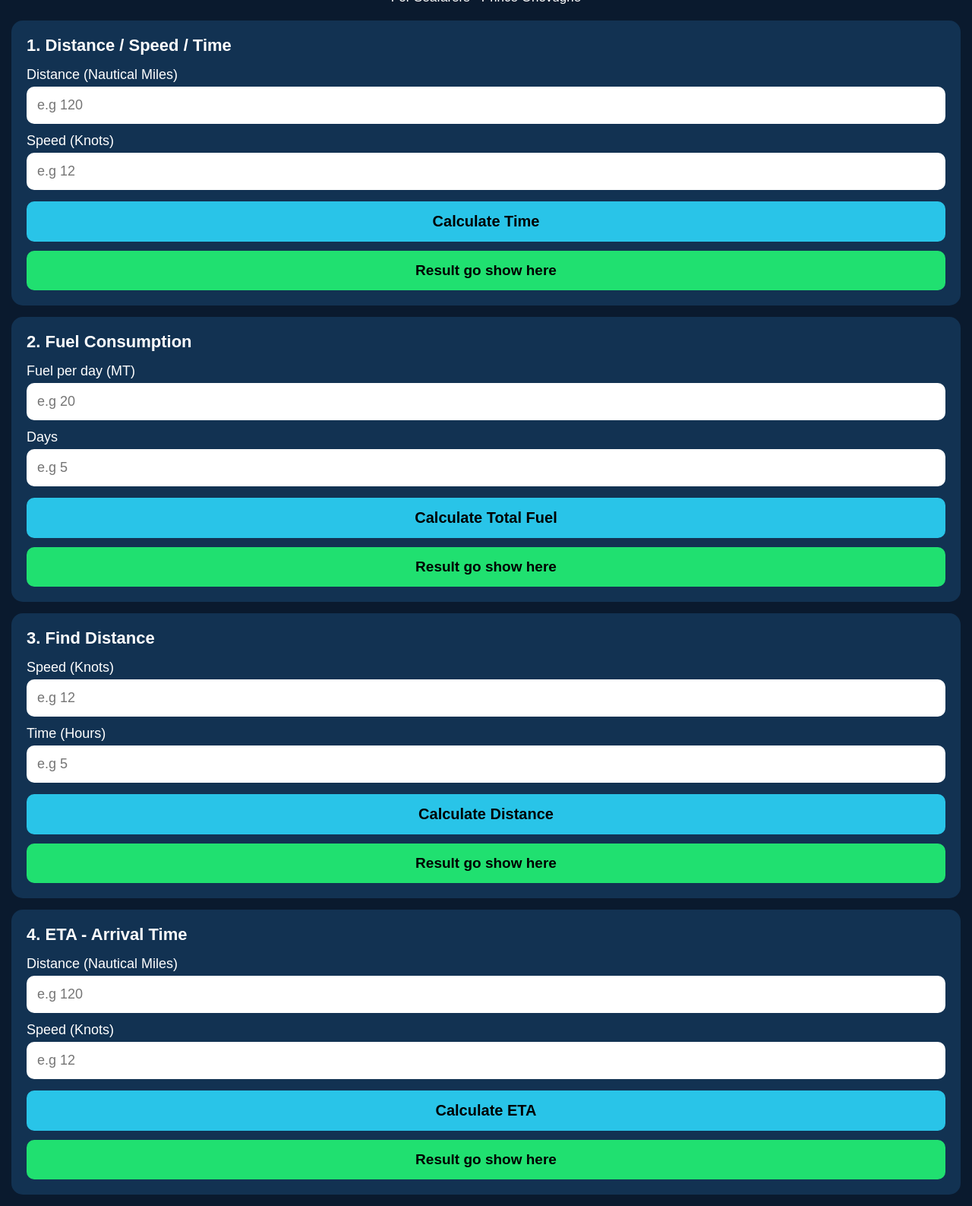
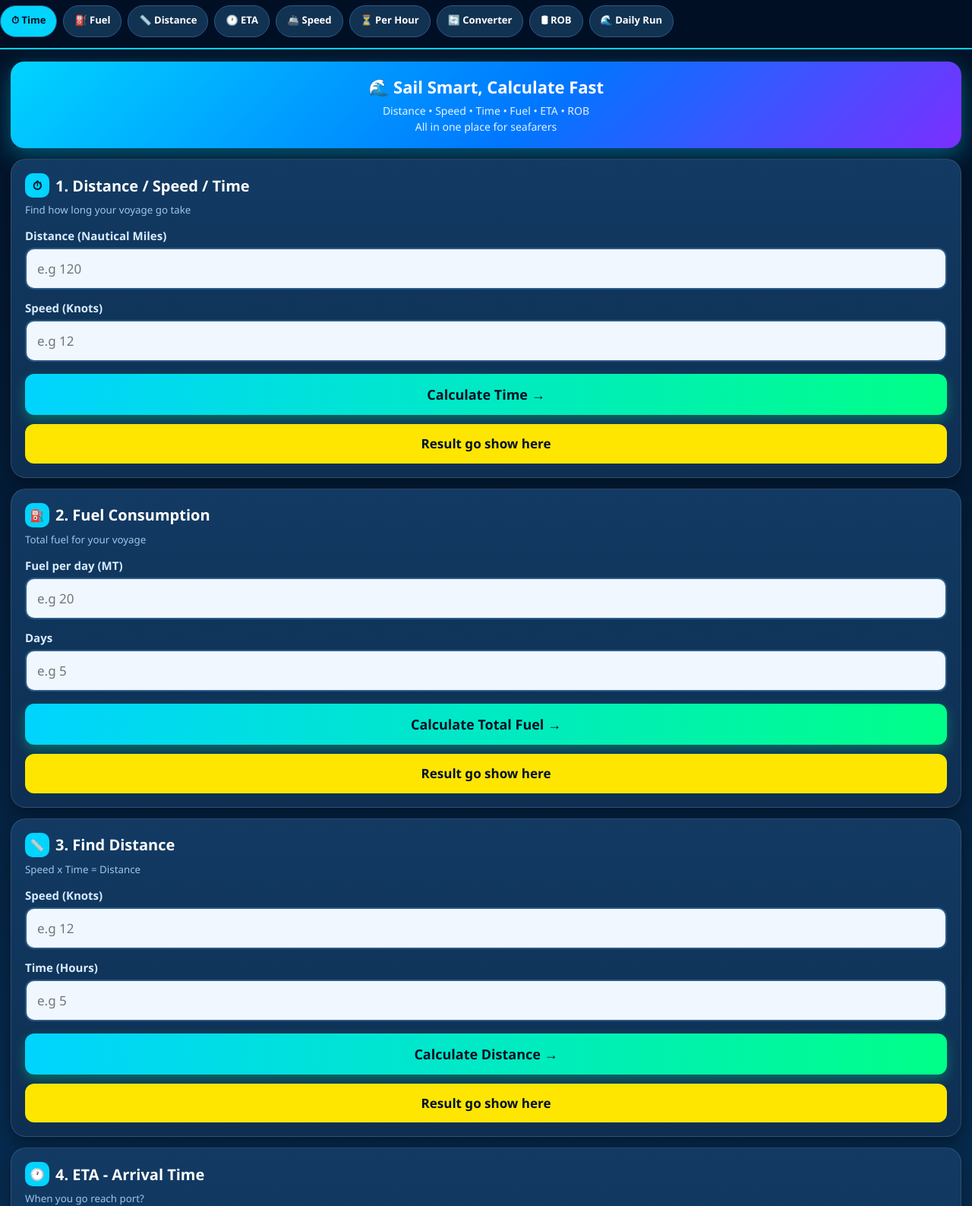
Before and after one commit to princeonovughe100-hub/Nauticalcalculator, a plain HTML site: page index.html in a window 1280 px wide. Shown: the part 86-1673 px from the top of the page at 76% size. Drawn offline with Linux system fonts and the light colour scheme.

Commit message:
Update index.html

```diff
--- a/index.html
+++ b/index.html
@@ -5,120 +5,78 @@
 <meta name="viewport" content="width=device-width, initial-scale=1.0">
 <title>Nautical Calculator - For Seafarers - Prince Onovughe</title>
 <style>
-*{box-sizing:border-box;font-family:Arial,sans-serif}
-body{margin:0;background:#0a1a2e;color:white;padding:15px}
-h1{text-align:center;color:#29c4e8;font-size:38px;margin:10px 0 5px}
-.subtitle{text-align:center;margin:0 0 20px;font-size:17px}
-.card{background:#123252;border-radius:15px;padding:20px;margin-bottom:15px}
-.card h2{margin:0 0 15px;font-size:22px}
-label{display:block;margin:12px 0 5px;font-size:18px}
-input{width:100%;padding:14px;border-radius:10px;border:none;font-size:18px;outline:none}
-.btn{width:100%;padding:15px;border:none;border-radius:10px;background:#29c4e8;font-size:20px;font-weight:bold;margin-top:15px;cursor:pointer}
-.result{width:100%;padding:15px;border:none;border-radius:10px;background:#20e070;color:#000;font-size:19px;font-weight:bold;margin-top:12px;text-align:center}
-.small{text-align:center;color:#ccc;font-size:14px;margin-top:20px;line-height:1.6}
+*{box-sizing:border-box;font-family:'Segoe UI',Arial,sans-serif}
+body{margin:0;background:linear-gradient(180deg,#021024 0%,#062a4d 40%,#0a3d66 100%);color:white;padding:0 14px 30px;min-height:100vh}
+.top{position:sticky;top:0;z-index:10;background:rgba(2,16,36,.92);backdrop-filter:blur(10px);padding:14px 0 10px;margin:0 -14px 16px;text-align:center;border-bottom:2px solid #00d4ff}
+.top h1{margin:0;font-size:34px;background:linear-gradient(90deg,#00d4ff,#ffe600,#00ff88);-webkit-background-clip:text;-webkit-text-fill-color:transparent;font-weight:900;letter-spacing:1px}
+.top p{margin:4px 0 0;color:#bfeaff;font-size:14px}
+.top span{color:#ffe600;font-weight:bold}
+.menu{display:flex;gap:8px;overflow-x:auto;padding:10px 0 4px;scrollbar-width:none}
+.menu a{white-space:nowrap;background:#123252;color:#fff;text-decoration:none;padding:9px 14px;border-radius:999px;font-size:13px;font-weight:700;border:1px solid #2a5a88}
+.menu a.active{background:#00d4ff;color:#021024}
+.hero{background:linear-gradient(135deg,#00d4ff,#0077ff 55%,#7b2fff);border-radius:18px;padding:18px;text-align:center;box-shadow:0 10px 30px rgba(0,212,255,.35);margin-bottom:14px}
+.hero h2{margin:0;font-size:22px}
+.hero p{margin:6px 0 0;opacity:.9;font-size:14px;line-height:1.5}
+.card{background:linear-gradient(180deg,#123a63,#0e2f52);border:1px solid rgba(255,255,255,.12);border-radius:20px;padding:18px;margin-bottom:14px;box-shadow:0 8px 20px rgba(0,0,0,.35)}
+.card h2{margin:0 0 4px;font-size:20px;display:flex;align-items:center;gap:8px}
+.card h2 i{font-style:normal;background:#00d4ff;color:#021024;width:32px;height:32px;display:grid;place-items:center;border-radius:10px;font-size:16px}
+.card small{color:#9fc6e8}
+label{display:block;margin:14px 0 6px;font-size:15px;font-weight:600;color:#d8ecff}
+input{width:100%;padding:14px;border-radius:12px;border:2px solid #2a5a88;background:#f0f7ff;font-size:17px;outline:none;color:#021024}
+input:focus{border-color:#00d4ff;background:#fff}
+.btn{width:100%;padding:15px;border:none;border-radius:12px;background:linear-gradient(90deg,#00d4ff,#00ff88);font-size:18px;font-weight:900;margin-top:16px;cursor:pointer;color:#021024;box-shadow:0 6px 15px rgba(0,255,136,.3)}
+.btn:active{transform:scale(.98)}
+.result{width:100%;padding:14px;border-radius:12px;background:#ffe600;color:#021024;font-size:17px;font-weight:800;margin-top:12px;text-align:center;line-height:1.4}
+.footer{text-align:center;color:#9fc6e8;font-size:13px;line-height:1.7;margin-top:18px}
+.footer b{color:#ffe600}
 </style>
 </head>
 <body>
 
-<h1>Calculator</h1>
-<p class="subtitle">For Seafarers - Prince Onovughe</p>
-
-<div class="card">
-<h2>1. Distance / Speed / Time</h2>
-<label>Distance (Nautical Miles)</label>
-<input type="number" id="dist" placeholder="e.g 120">
-<label>Speed (Knots)</label>
-<input type="number" id="speed" placeholder="e.g 12">
-<button class="btn" onclick="calcTime()">Calculate Time</button>
-<div class="result" id="result1">Result go show here</div>
+<div class="top">
+<h1>⚓ NAUTICAL</h1>
+<p>Calculator • For Seafarers - <span>Prince Onovughe</span></p>
+<div class="menu">
+<a href="#c1" class="active">⏱ Time</a><a href="#c2">⛽ Fuel</a><a href="#c3">📏 Distance</a><a href="#c4">🕐 ETA</a><a href="#c5">🚢 Speed</a><a href="#c6">⏳ Per Hour</a><a href="#c7">🔄 Converter</a><a href="#c8">🛢 ROB</a><a href="#c9">🌊 Daily Run</a>
+</div>
 </div>
 
-<div class="card">
-<h2>2. Fuel Consumption</h2>
-<label>Fuel per day (MT)</label>
-<input type="number" id="fuelDay" placeholder="e.g 20">
-<label>Days</label>
-<input type="number" id="days" placeholder="e.g 5">
-<button class="btn" onclick="calcFuel()">Calculate Total Fuel</button>
-<div class="result" id="result2">Result go show here</div>
+<div class="hero">
+<h2>🌊 Sail Smart, Calculate Fast</h2>
+<p>Distance • Speed • Time • Fuel • ETA • ROB<br>All in one place for seafarers</p>
 </div>
 
-<div class="card">
-<h2>3. Find Distance</h2>
-<label>Speed (Knots)</label>
-<input type="number" id="speed2" placeholder="e.g 12">
-<label>Time (Hours)</label>
-<input type="number" id="time2" placeholder="e.g 5">
-<button class="btn" onclick="calcDist()">Calculate Distance</button>
-<div class="result" id="result3">Result go show here</div>
-</div>
+<div class="card" id="c1"><h2><i>⏱</i> 1. Distance / Speed / Time</h2><small>Find how long your voyage go take</small><label>Distance (Nautical Miles)</label><input type="number" id="dist" placeholder="e.g 120"><label>Speed (Knots)</label><input type="number" id="speed" placeholder="e.g 12"><button class="btn" onclick="calcTime()">Calculate Time →</button><div class="result" id="result1">Result go show here</div></div>
 
-<div class="card">
-<h2>4. ETA - Arrival Time</h2>
-<label>Distance (Nautical Miles)</label>
-<input type="number" id="distEta" placeholder="e.g 120">
-<label>Speed (Knots)</label>
-<input type="number" id="speedEta" placeholder="e.g 12">
-<button class="btn" onclick="calcEta()">Calculate ETA</button>
-<div class="result" id="result4">Result go show here</div>
-</div>
+<div class="card" id="c2"><h2><i>⛽</i> 2. Fuel Consumption</h2><small>Total fuel for your voyage</small><label>Fuel per day (MT)</label><input type="number" id="fuelDay" placeholder="e.g 20"><label>Days</label><input type="number" id="days" placeholder="e.g 5"><button class="btn" onclick="calcFuel()">Calculate Total Fuel →</button><div class="result" id="result2">Result go show here</div></div>
 
-<div class="card">
-<h2>5. Find Speed</h2>
-<label>Distance (Nautical Miles)</label>
-<input type="number" id="dist5" placeholder="e.g 120">
-<label>Time (Hours)</label>
-<input type="number" id="time5" placeholder="e.g 10">
-<button class="btn" onclick="calcSpeed()">Calculate Speed</button>
-<div class="result" id="result5">Result go show here</div>
-</div>
+<div class="card" id="c3"><h2><i>📏</i> 3. Find Distance</h2><small>Speed x Time = Distance</small><label>Speed (Knots)</label><input type="number" id="speed2" placeholder="e.g 12"><label>Time (Hours)</label><input type="number" id="time2" placeholder="e.g 5"><button class="btn" onclick="calcDist()">Calculate Distance →</button><div class="result" id="result3">Result go show here</div></div>
 
-<div class="card">
-<h2>6. Fuel Per Hour</h2>
-<label>Fuel per day (MT)</label>
-<input type="number" id="fuelDay6" placeholder="e.g 24">
-<button class="btn" onclick="calcFuelHour()">Calculate Per Hour</button>
-<div class="result" id="result6">Result go show here</div>
-</div>
+<div class="card" id="c4"><h2><i>🕐</i> 4. ETA - Arrival Time</h2><small>When you go reach port?</small><label>Distance (Nautical Miles)</label><input type="number" id="distEta" placeholder="e.g 120"><label>Speed (Knots)</label><input type="number" id="speedEta" placeholder="e.g 12"><button class="btn" onclick="calcEta()">Calculate ETA →</button><div class="result" id="result4">Result go show here</div></div>
 
-<div class="card">
-<h2>7. Knots to Km/h Converter</h2>
-<label>Speed (Knots)</label>
-<input type="number" id="knot7" placeholder="e.g 12">
-<button class="btn" onclick="calcKnot()">Convert</button>
-<div class="result" id="result7">Result go show here</div>
-</div>
+<div class="card" id="c5"><h2><i>🚢</i> 5. Find Speed</h2><small>Distance / Time = Speed</small><label>Distance (Nautical Miles)</label><input type="number" id="dist5" placeholder="e.g 120"><label>Time (Hours)</label><input type="number" id="time5" placeholder="e.g 10"><button class="btn" onclick="calcSpeed()">Calculate Speed →</button><div class="result" id="result5">Result go show here</div></div>
 
-<div class="card">
-<h2>8. Bunker ROB - Fuel Remaining</h2>
-<label>Total Bunker Onboard (MT)</label>
-<input type="number" id="total8" placeholder="e.g 500">
-<label>Fuel Used So Far (MT)</label>
-<input type="number" id="used8" placeholder="e.g 120">
-<button class="btn" onclick="calcRob()">Calculate ROB</button>
-<div class="result" id="result8">Result go show here</div>
-</div>
+<div class="card" id="c6"><h2><i>⏳</i> 6. Fuel Per Hour</h2><small>Know your hourly burn</small><label>Fuel per day (MT)</label><input type="number" id="fuelDay6" placeholder="e.g 24"><button class="btn" onclick="calcFuelHour()">Calculate Per Hour →</button><div class="result" id="result6">Result go show here</div></div>
 
-<div class="card">
-<h2>9. Daily Distance - 24hrs Run</h2>
-<label>Average Speed (Knots)</label>
-<input type="number" id="speed9" placeholder="e.g 11.5">
-<button class="btn" onclick="calcDaily()">Calculate Daily Run</button>
-<div class="result" id="result9">Result go show here</div>
-</div>
+<div class="card" id="c7"><h2><i>🔄</i> 7. Knots to Km/h Converter</h2><small>Quick unit conversion</small><label>Speed (Knots)</label><input type="number" id="knot7" placeholder="e.g 12"><button class="btn" onclick="calcKnot()">Convert Now →</button><div class="result" id="result7">Result go show here</div></div>
 
-<p class="small">1 knot = 1 nautical mile per hour<br>1 nautical mile = 1.852 km<br>Made for Seafarers by Prince Onovughe</p>
+<div class="card" id="c8"><h2><i>🛢</i> 8. Bunker ROB - Fuel Remaining</h2><small>How much fuel remain for tank?</small><label>Total Bunker Onboard (MT)</label><input type="number" id="total8" placeholder="e.g 500"><label>Fuel Used So Far (MT)</label><input type="number" id="used8" placeholder="e.g 120"><button class="btn" onclick="calcRob()">Calculate ROB →</button><div class="result" id="result8">Result go show here</div></div>
+
+<div class="card" id="c9"><h2><i>🌊</i> 9. Daily Distance - 24hrs Run</h2><small>Your noon-to-noon run</small><label>Average Speed (Knots)</label><input type="number" id="speed9" placeholder="e.g 11.5"><button class="btn" onclick="calcDaily()">Calculate Daily Run →</button><div class="result" id="result9">Result go show here</div></div>
+
+<div class="footer">⚓ <b>Prince Onovughe Nautical Calculator</b><br>1 knot = 1 nautical mile per hour • 1 NM = 1.852 km<br>Made for Seafarers ❤️</div>
 
 <script>
-function calcTime(){let d=parseFloat(document.getElementById('dist').value);let s=parseFloat(document.getElementById('speed').value);if(!d||!s){document.getElementById('result1').innerText="Enter Distance & Speed";return;}let t=d/s;let h=Math.floor(t);let m=Math.round((t-h)*60);document.getElementById('result1').innerText="Time: "+h+" hrs "+m+" mins ("+t.toFixed(2)+" hrs)";}
-function calcFuel(){let f=parseFloat(document.getElementById('fuelDay').value);let dy=parseFloat(document.getElementById('days').value);if(!f||!dy){document.getElementById('result2').innerText="Enter Fuel & Days";return;}document.getElementById('result2').innerText="Total Fuel: "+(f*dy).toFixed(2)+" MT";}
-function calcDist(){let s=parseFloat(document.getElementById('speed2').value);let t=parseFloat(document.getElementById('time2').value);if(!s||!t){document.getElementById('result3').innerText="Enter Speed & Time";return;}let d=s*t;document.getElementById('result3').innerText="Distance: "+d.toFixed(2)+" NM ("+(d*1.852).toFixed(2)+" km)";}
-function calcEta(){let d=parseFloat(document.getElementById('distEta').value);let s=parseFloat(document.getElementById('speedEta').value);if(!d||!s){document.getElementById('result4').innerText="Enter Distance & Speed";return;}let t=d/s;let now=new Date();now.setHours(now.getHours()+t);document.getElementById('result4').innerText="Time: "+t.toFixed(2)+" hrs | ETA: "+now.toLocaleString();}
-function calcSpeed(){let d=parseFloat(document.getElementById('dist5').value);let t=parseFloat(document.getElementById('time5').value);if(!d||!t){document.getElementById('result5').innerText="Enter Distance & Time";return;}document.getElementById('result5').innerText="Speed: "+(d/t).toFixed(2)+" Knots";}
-function calcFuelHour(){let f=parseFloat(document.getElementById('fuelDay6').value);if(!f){document.getElementById('result6').innerText="Enter Fuel per day";return;}document.getElementById('result6').innerText="Per Hour: "+(f/24).toFixed(3)+" MT/hr | Per Min: "+(f/1440).toFixed(4)+" MT";}
+function calcTime(){let d=parseFloat(document.getElementById('dist').value);let s=parseFloat(document.getElementById('speed').value);if(!d||!s){document.getElementById('result1').innerText="Enter Distance & Speed";return;}let t=d/s;let h=Math.floor(t);let m=Math.round((t-h)*60);document.getElementById('result1').innerText="⏱ Time: "+h+" hrs "+m+" mins ("+t.toFixed(2)+" hrs)";}
+function calcFuel(){let f=parseFloat(document.getElementById('fuelDay').value);let dy=parseFloat(document.getElementById('days').value);if(!f||!dy){document.getElementById('result2').innerText="Enter Fuel & Days";return;}document.getElementById('result2').innerText="⛽ Total Fuel: "+(f*dy).toFixed(2)+" MT";}
+function calcDist(){let s=parseFloat(document.getElementById('speed2').value);let t=parseFloat(document.getElementById('time2').value);if(!s||!t){document.getElementById('result3').innerText="Enter Speed & Time";return;}let d=s*t;document.getElementById('result3').innerText="📏 Distance: "+d.toFixed(2)+" NM ("+(d*1.852).toFixed(2)+" km)";}
+function calcEta(){let d=parseFloat(document.getElementById('distEta').value);let s=parseFloat(document.getElementById('speedEta').value);if(!d||!s){document.getElementById('result4').innerText="Enter Distance & Speed";return;}let t=d/s;let now=new Date();now.setHours(now.getHours()+t);document.getElementById('result4').innerText="🕐 Time: "+t.toFixed(2)+" hrs | ETA: "+now.toLocaleString();}
+function calcSpeed(){let d=parseFloat(document.getElementById('dist5').value);let t=parseFloat(document.getElementById('time5').value);if(!d||!t){document.getElementById('result5').innerText="Enter Distance & Time";return;}document.getElementById('result5').innerText="🚢 Speed: "+(d/t).toFixed(2)+" Knots";}
+function calcFuelHour(){let f=parseFloat(document.getElementById('fuelDay6').value);if(!f){document.getElementById('result6').innerText="Enter Fuel per day";return;}document.getElementById('result6').innerText="Per Hour: "+(f/24).toFixed(3)+" MT/hr";}
 function calcKnot(){let k=parseFloat(document.getElementById('knot7').value);if(!k){document.getElementById('result7').innerText="Enter Knots";return;}document.getElementById('result7').innerText=k+" Knots = "+(k*1.852).toFixed(2)+" Km/h = "+(k*1.15078).toFixed(2)+" Mph";}
-function calcRob(){let t=parseFloat(document.getElementById('total8').value);let u=parseFloat(document.getElementById('used8').value);if(!t&&t!==0||!u&&u!==0){document.getElementById('result8').innerText="Enter Total & Used";return;}document.getElementById('result8').innerText="ROB Remaining: "+(t-u).toFixed(2)+" MT";}
-function calcDaily(){let s=parseFloat(document.getElementById('speed9').value);if(!s){document.getElementById('result9').innerText="Enter Speed";return;}let d=s*24;document.getElementById('result9').innerText="Daily Run: "+d.toFixed(2)+" NM ("+(d*1.852).toFixed(2)+" km)";}
+function calcRob(){let t=parseFloat(document.getElementById('total8').value);let u=parseFloat(document.getElementById('used8').value);if(isNaN(t)||isNaN(u)){document.getElementById('result8').innerText="Enter Total & Used";return;}document.getElementById('result8').innerText="🛢 ROB Remaining: "+(t-u).toFixed(2)+" MT";}
+function calcDaily(){let s=parseFloat(document.getElementById('speed9').value);if(!s){document.getElementById('result9').innerText="Enter Speed";return;}let d=s*24;document.getElementById('result9').innerText="🌊 Daily Run: "+d.toFixed(2)+" NM ("+(d*1.852).toFixed(2)+" km)";}
+document.querySelectorAll('.menu a').forEach(a=>{a.addEventListener('click',()=>{document.querySelectorAll('.menu a').forEach(x=>x.classList.remove('active'));a.classList.add('active');})});
 </script>
 </body>
 </html>
```
